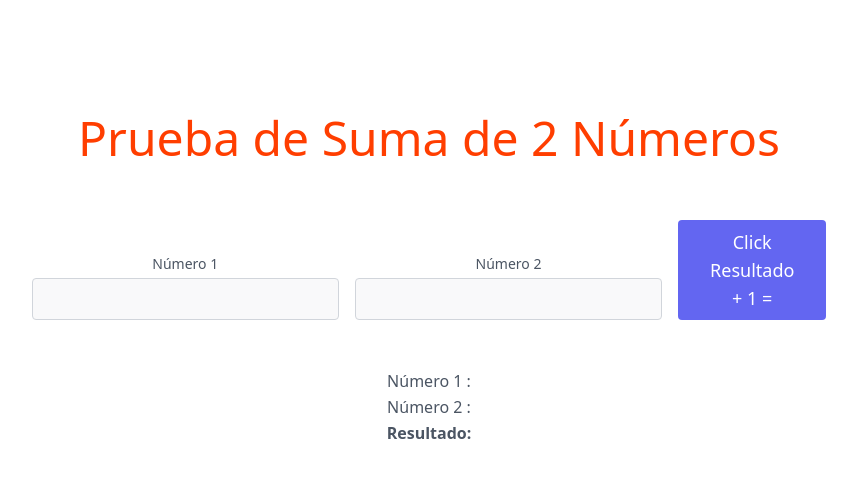
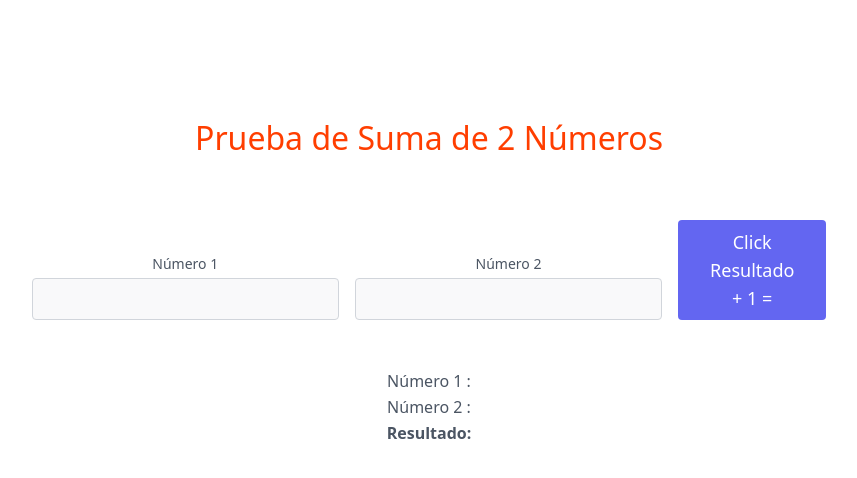
Before and after one commit to danielchirich/svelte_tailwindcss, a Svelte app: page / in a window 1280 px wide. Shown: the top 478 px of the page, without its empty margins (211-1068 px from the left). Built offline with nearby package versions, Linux system fonts and the light colour scheme.

Commit message:
Update App.svelte
Un cambio para verificar si Vercel lo incorpora

```diff
--- a/src/App.svelte
+++ b/src/App.svelte
@@ -57,7 +57,7 @@
 	h1 {
 		color: #ff3e00;
 
-		font-size: 3em;
+		font-size: 2em;
 		font-weight: 100;
 	}
 
```
